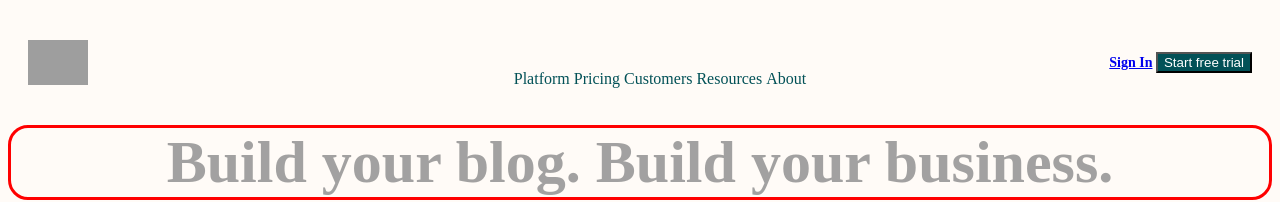
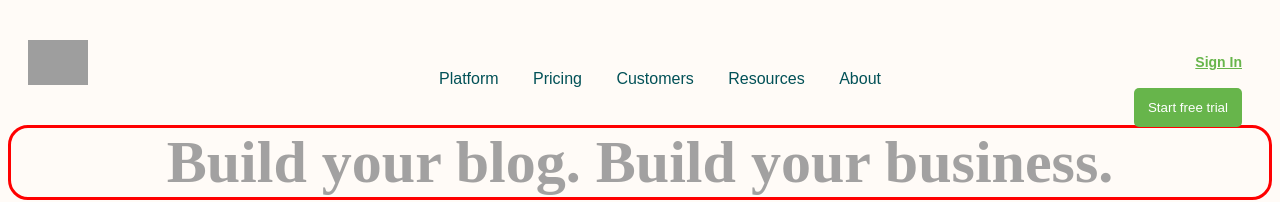
Before and after one commit to roxolea5/Bedu-Matcha, a plain HTML site: page index.html in a window 1280 px wide. Shown: the top 202 px of the page. Drawn offline with Linux system fonts and the light colour scheme; grey boxes are pictures that could not be loaded.

Commit message:
las changes on header

```diff
--- a/styles/style.css
+++ b/styles/style.css
@@ -6,6 +6,7 @@ body {
   margin: 40px 20px 0px 20px;
   font-size: 0;
   height: 45px;
+  font-family: sans-serif;
 }
 
 .header > * {
@@ -38,8 +39,25 @@ body {
   font-weight: 600;
 }
 
+.actions > * {
+  margin: 0px 10px 0px 10px;
+}
+
+.actions > a {
+  color: #67b54b;
+}
+
+.actions > button {
+  color: white;
+  background-color: #67b54b;
+  padding: 12px 14px 12px 14px;
+  border: 0px;
+  border-radius: 5px;
+}
+
 li {
   display: inline;
+  margin: 0px 15px 0px 15px;
 }
 
 h1 {
```
